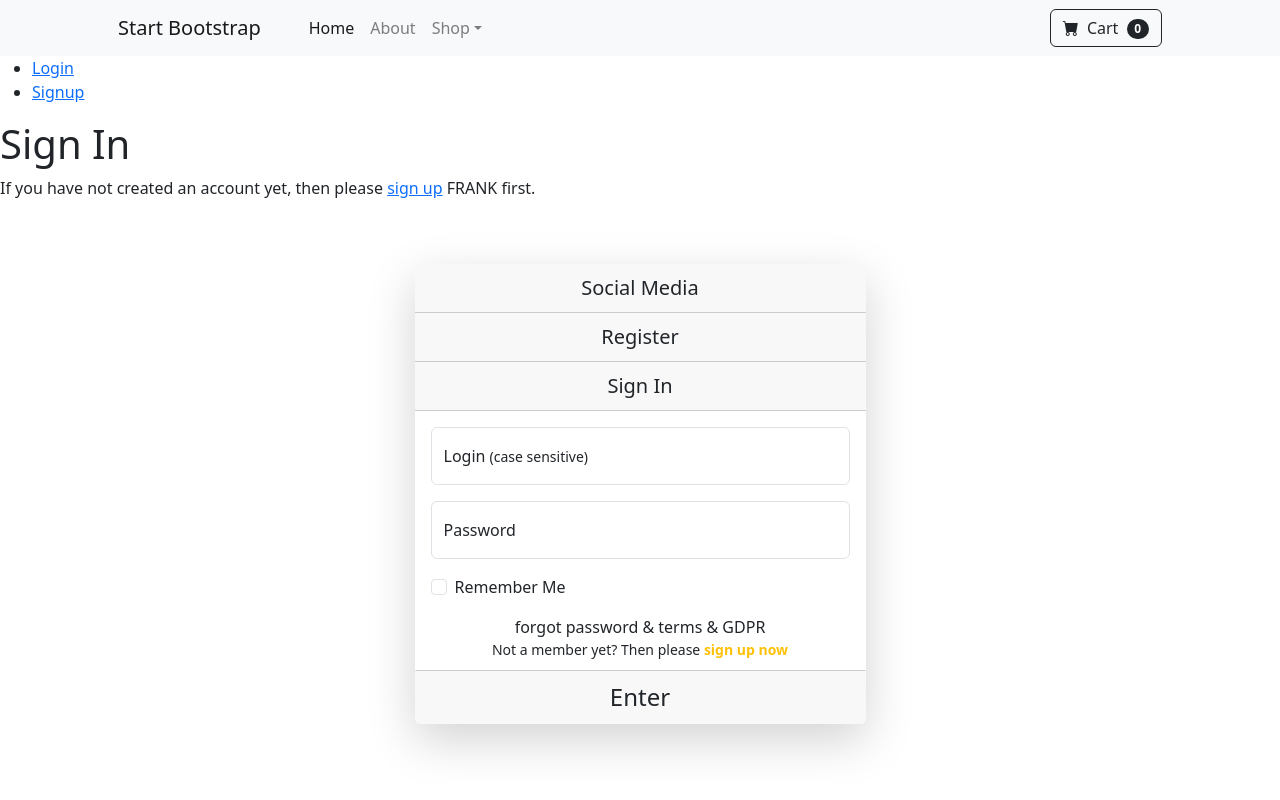
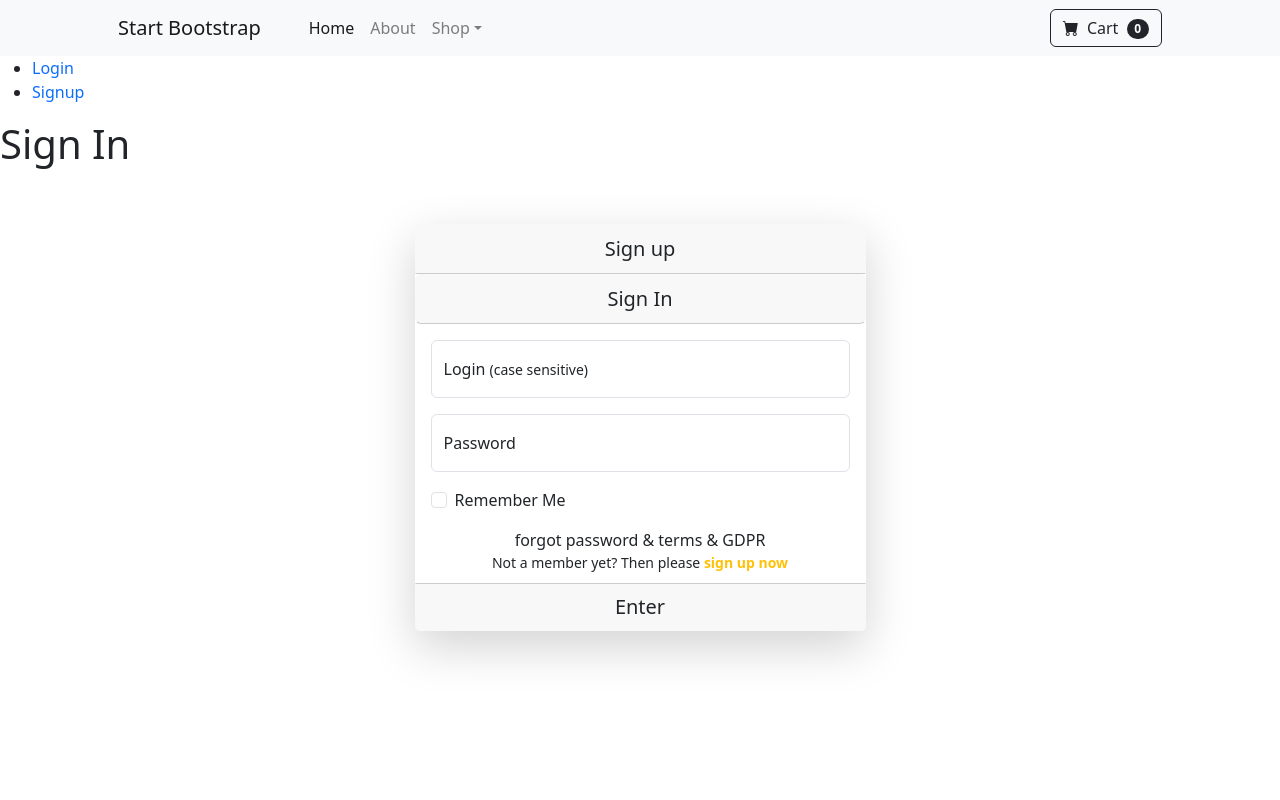
Before and after one commit to Code-Institute-Submissions/py, a Django app: page /login/ in a window 1280 px wide. Run offline with Django 3.2, Linux system fonts and the light colour scheme; some libraries are stand-ins or nearby versions.

Commit message:
feat: login template and functionality finish awaiting next step

```diff
--- a/static/css/base.css
+++ b/static/css/base.css
@@ -1,3 +1,7 @@
+a {
+    text-decoration: none !important;
+}
+
 h1{
     color:green;
 }
--- a/templates/allauth/account/login.html
+++ b/templates/allauth/account/login.html
@@ -11,7 +11,15 @@
 
 {% get_providers as socialaccount_providers %}
 
+<div id="layoutAuthentication">
+  <div id="layoutAuthentication_content">
+    <main>
+      <div class="container">
+        <div class="row justify-content-center">
+          <div class="col-lg-5">
+            <div class="card mb-5 shadow-lg border-0 rounded-lg mt-5">
               {% if socialaccount_providers %}
+              <a href="{{ signup_url }}" class="card-header">
                 <p>{% blocktrans with site.name as site_name %}Please sign in with one
                   of your existing third party accounts. Or, <a href="{{ signup_url }}">sign up</a>
                   for a {{ site_name }} account and sign in below:{% endblocktrans %}</p>
@@ -25,30 +33,21 @@
                   <div class="login-or">{% trans 'or' %}</div>
 
                 </div>
+              </a>
 
               {% include "socialaccount/snippets/login_extra.html" %}
-
-{% else %}
-<p>{% blocktrans %}If you have not created an account yet, then please
-  <a href="{{ signup_url }}">sign up</a> FRANK first.{% endblocktrans %}</p>
               {% endif %}
 
-<div id="layoutAuthentication">
-  <div id="layoutAuthentication_content">
-    <main>
-      <div class="container">
-        <div class="row justify-content-center">
-          <div class="col-lg-5">
-            <div class="card mb-5 shadow-lg border-0 rounded-lg mt-5">
-              <div class="card-header">
-                <h5 class="text-center font-weight-light my-1">{% trans "Social Media" %}</h5>
-              </div>
-              <div class="card-header">
-                <h5 class="text-center font-weight-light my-1">{% trans "Register" %}</h5>
-              </div>
-              <div class="card-header">
+              <a href="{{ signup_url }}" class="card-header btn">
+                <h5 class="text-center font-weight-light my-1">
+                  {% blocktrans %}
+                  Sign up
+                  {% endblocktrans %}</h5>
+              </a>
+
+              <a href="{% url 'account_login' %}" class="card-header btn">
                 <h5 class="text-center font-weight-light my-1">{% trans "Sign In" %}</h5>
-              </div>
+              </a>
 
               <!-- Messages -->
               {% if messages %}
@@ -129,7 +128,8 @@
                     </div>
                   </div>
                   <div class="text-center card-footer-margin">
-                    <button class="card-footer py-2 btn btn-primary-main fs-4" type="submit">{% trans "Enter" %}</button>
+                    <button class="card-footer py-2 btn btn-primary-main fs-5 fw-normal"
+                      type="submit">{% trans "Enter" %}</button>
                   </div>
                 </form>
               </div>
```
Lines whose indentation alone changed are shown as unchanged.
